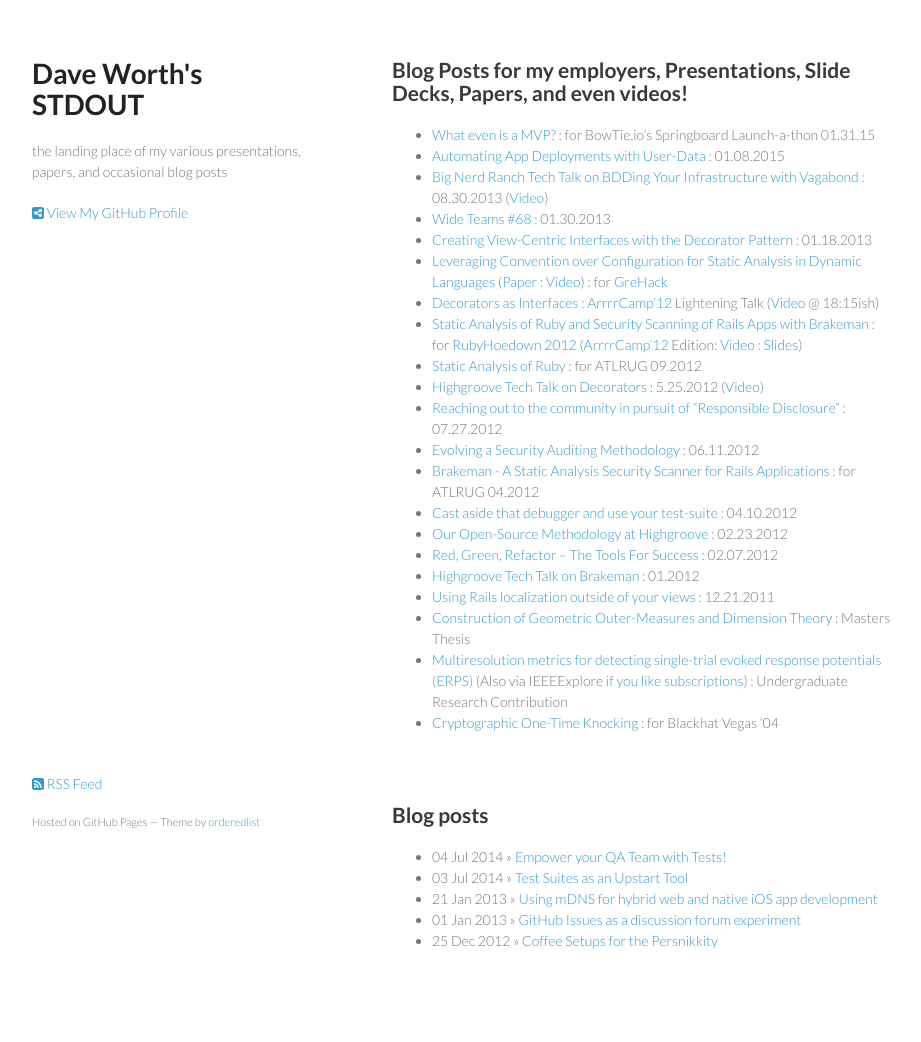
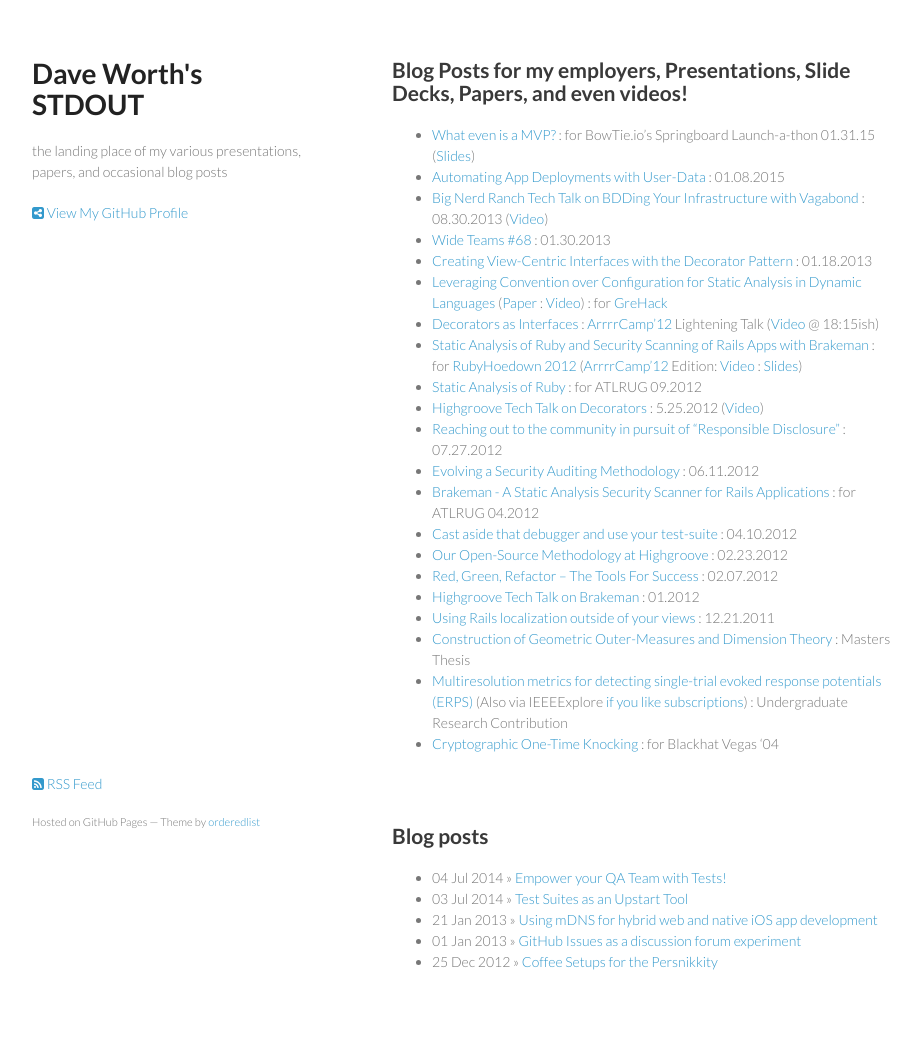
Before and after one commit to daveworth/daveworth.github.com, a Jekyll site: the page built from index.md, in a window 1280 px wide. Shown: the whole page, without its empty margins (178-1099 px from the left). Built offline with Jekyll 4.4.1, drawn with Linux system fonts in a browser that asks for light colours; nearby versions of some CDN libraries; before the commit the page ends 1021 px from its top, so only the background shows below that.

Commit message:
add link to blog post for Springboard

```diff
--- a/index.md
+++ b/index.md
@@ -1,7 +1,7 @@
 ---
 layout: default
 ---
-* [What even is a MVP?](http://www.slideshare.net/david_e_worth/what-even-is-a-mvp-for-bowtie-springboard) : for BowTie.io's Springboard Launch-a-thon  01.31.15
+* [What even is a MVP?](https://bowtie.io/beta/blog/what-is-a-mvp.html) : for BowTie.io's Springboard Launch-a-thon  01.31.15 ([Slides](https://bowtie.io/beta/blog/what-is-a-mvp.html))
 * [Automating App Deployments with User-Data](https://www.digitalocean.com/company/blog/automating-application-deployments-with-user-data/) :  01.08.2015
 * [Big Nerd Ranch Tech Talk on BDDing Your Infrastructure with Vagabond](http://daveworth.github.io/8_30_2013_BDD_Your_Infrastructure_with_Vagabond/#slide-0) :  08.30.2013 ([Video](http://vimeo.com/74387133))
 * [Wide Teams #68](http://www.wideteams.com/2013/01/30/episode-68-david-worth-of-big-nerd-ranch/) :  01.30.2013
```
